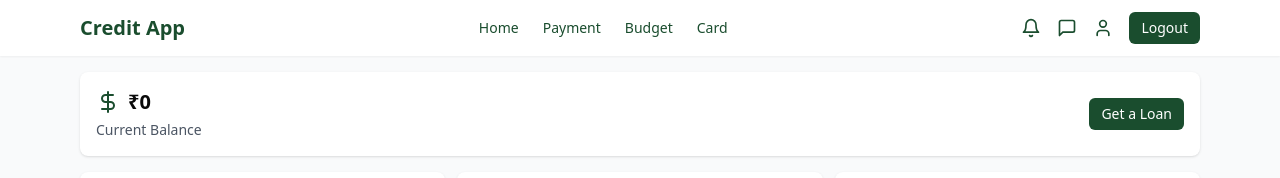
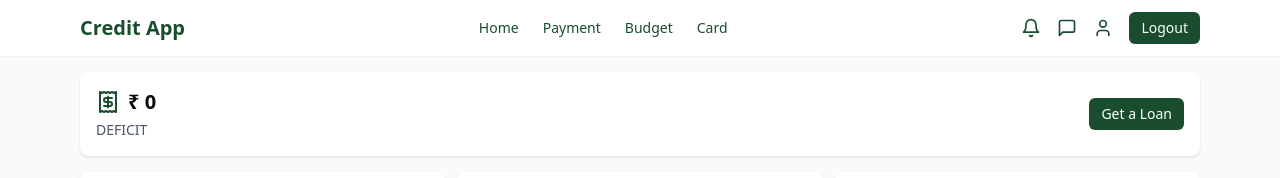
Before and after one commit to shxblx/creditApp_frontend, a React (Vite) app: page /mainhome in a window 1280 px wide. Shown: the top 178 px of the page. Built offline with nearby package versions, Linux system fonts and the light colour scheme; no server answers; sample sign-in values are in the browser's storage.

Commit message:
Deficit set

```diff
--- a/src/pages/MainHome.tsx
+++ b/src/pages/MainHome.tsx
@@ -9,6 +9,7 @@ import {
   Wallet,
   Eye,
   Loader2,
+  Receipt,
 } from "lucide-react";
 import { useDispatch } from "react-redux";
 import { useSelector } from "react-redux";
@@ -59,17 +60,16 @@ const Modal: React.FC<ModalProps> = ({ isOpen, onClose, children, title }) => {
   );
 };
 
-const formatToINR = (amount: string) => {
-  const numAmount = parseFloat(amount);
-  return new Intl.NumberFormat("en-IN", {
-    style: "currency",
-    currency: "INR",
+const formatToINR = (amount: string | number) => {
+  const numAmount = typeof amount === "string" ? parseFloat(amount) : amount;
+  return `₹ ${new Intl.NumberFormat("en-IN", {
+    minimumFractionDigits: 0,
     maximumFractionDigits: 0,
-  }).format(numAmount);
+  }).format(numAmount)}`;
 };
 
 const MainHome = () => {
-  const [amount] = useState("0.0");
+  const [totalDisbursed, setTotalDisbursed] = useState(0);
   const [isApplyLoanModalOpen, setIsApplyLoanModalOpen] = useState(false);
   const [loans, setLoans] = useState<Loan[]>([]);
   const [isLoading, setIsLoading] = useState(true);
@@ -87,11 +87,14 @@ const MainHome = () => {
       if (userInfo?.userId) {
         const response = await fetchLoan(userInfo.userId);
         setLoans(Array.isArray(response.data.loans) ? response.data.loans : []);
+        // Set total disbursed amount from the server response
+        setTotalDisbursed(response.data.totalDisbursed || 0);
       }
     } catch (error) {
       console.error("Error fetching loans:", error);
       toast.error("Failed to fetch loans");
       setLoans([]);
+      setTotalDisbursed(0);
     } finally {
       setIsLoading(false);
     }
@@ -210,10 +213,12 @@ const MainHome = () => {
           <div className="flex justify-between items-center">
             <div>
               <div className="flex items-center space-x-2">
-                <DollarSign className="h-6 w-6 text-[#1A4D2E]" />
-                <span className="text-xl font-bold">{formatToINR(amount)}</span>
+              <Receipt className="h-6 w-6 text-[#1A4D2E]" />
+                <span className="text-xl font-bold">
+                  {formatToINR(totalDisbursed)}
+                </span>
               </div>
-              <p className="text-gray-600 text-sm mt-1">Current Balance</p>
+              <p className="text-gray-600 text-sm mt-1">DEFICIT</p>
             </div>
             <button
               onClick={() => setIsApplyLoanModalOpen(true)}
```
